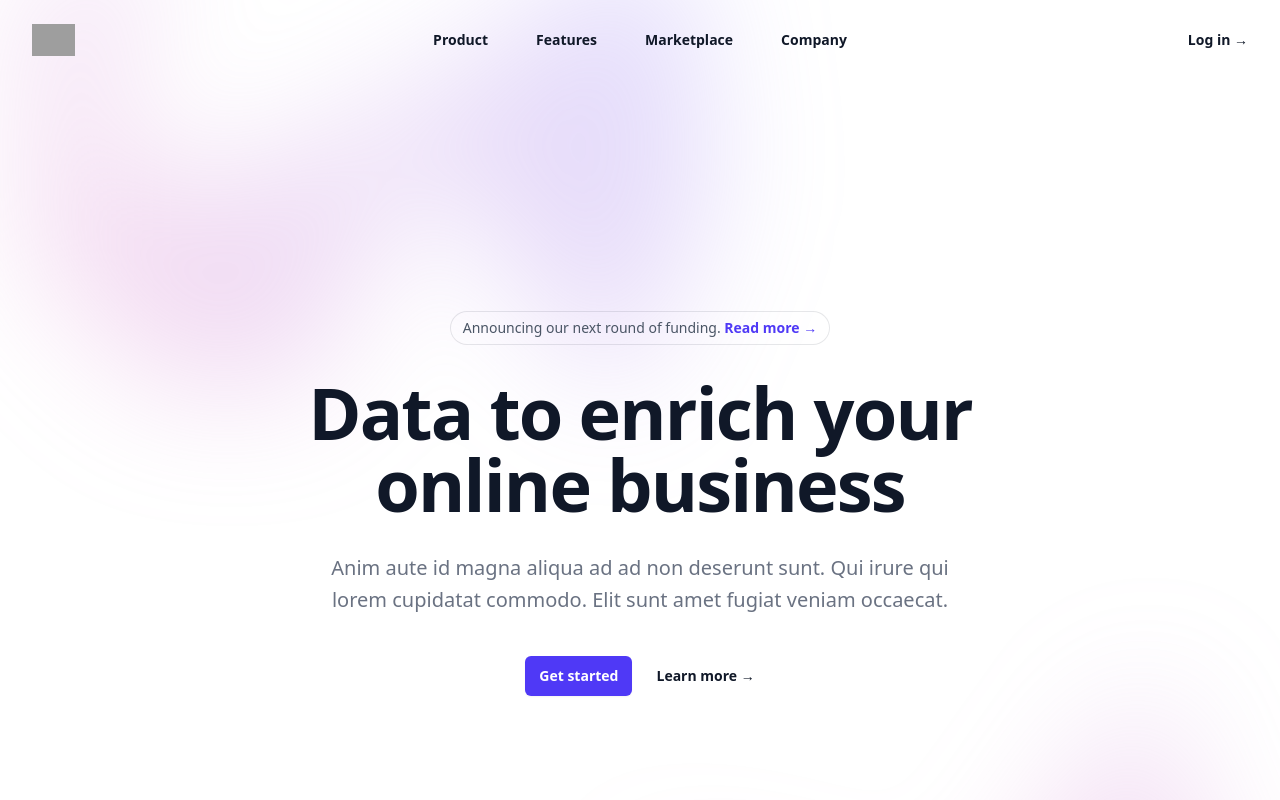
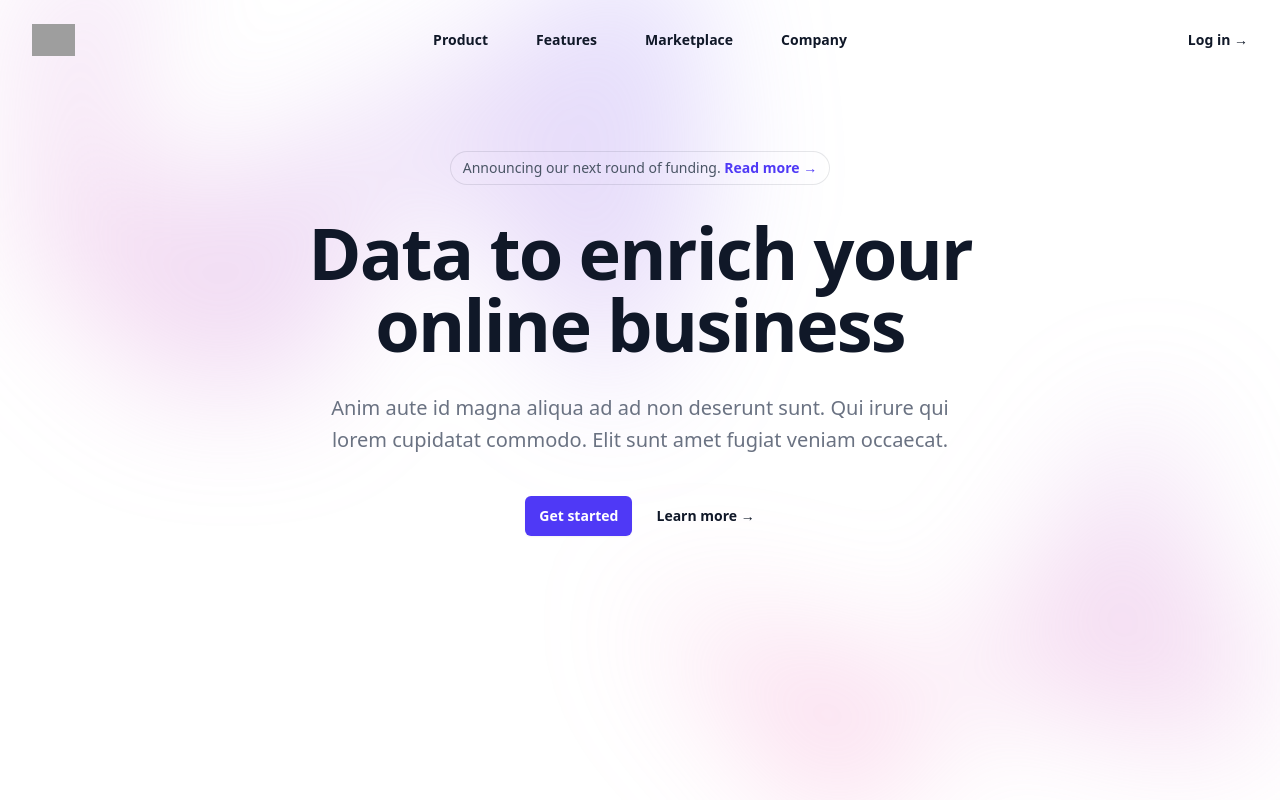
Before and after one commit to imranahmad537/Imran-developer-portfolio, a React (Vite) app: page / in a window 1280 px wide. Shown: the top 800 px of the page. Built offline with nearby package versions, Linux system fonts and the light colour scheme; grey boxes are pictures that could not be loaded.

Commit message:
Committed

```diff
--- a/src/Pages/Hero.jsx
+++ b/src/Pages/Hero.jsx
@@ -100,10 +100,10 @@ export default function Example() {
         </Dialog>
       </header>
 
-      <div className="relative isolate px-6 pt-14 lg:px-8">
+      <div className="relative isolate px-6 pt-4 lg:px-8">
         <div
           aria-hidden="true"
-          className="absolute inset-x-0 -top-40 -z-10 transform-gpu overflow-hidden blur-3xl sm:-top-80"
+          className="absolute inset-x-0 -top-10 -z-10 transform-gpu overflow-hidden blur-3xl sm:-top-80"
         >
           <div
             style={{
@@ -113,7 +113,7 @@ export default function Example() {
             className="relative left-[calc(50%-11rem)] aspect-1155/678 w-[36.125rem] -translate-x-1/2 rotate-[30deg] bg-linear-to-tr from-[#ff80b5] to-[#9089fc] opacity-30 sm:left-[calc(50%-30rem)] sm:w-[72.1875rem]"
           />
         </div>
-        <div className="mx-auto max-w-2xl py-32 sm:py-48 lg:py-56">
+        <div className="mx-auto max-w-2xl py-32 sm:py-48 lg:py-26">
           <div className="hidden sm:mb-8 sm:flex sm:justify-center">
             <div className="relative rounded-full px-3 py-1 text-sm/6 text-gray-600 ring-1 ring-gray-900/10 hover:ring-gray-900/20">
               Announcing our next round of funding.{' '}
```
